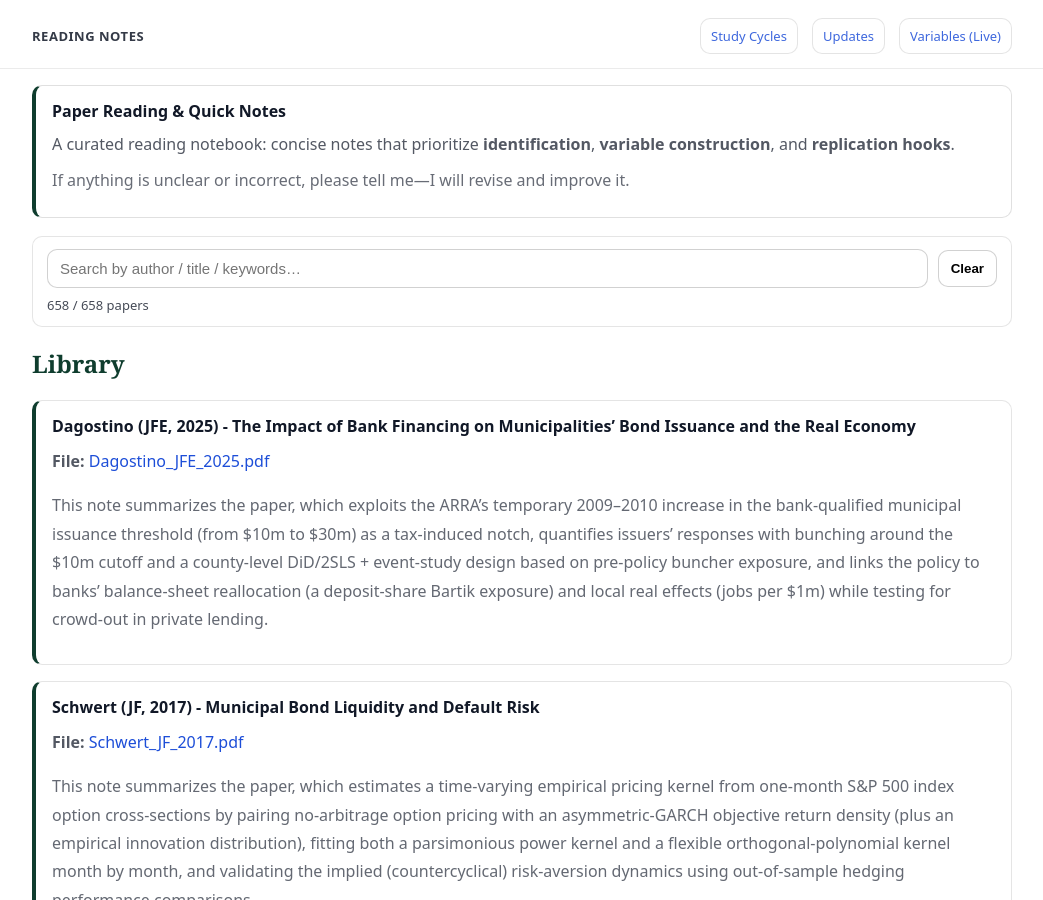
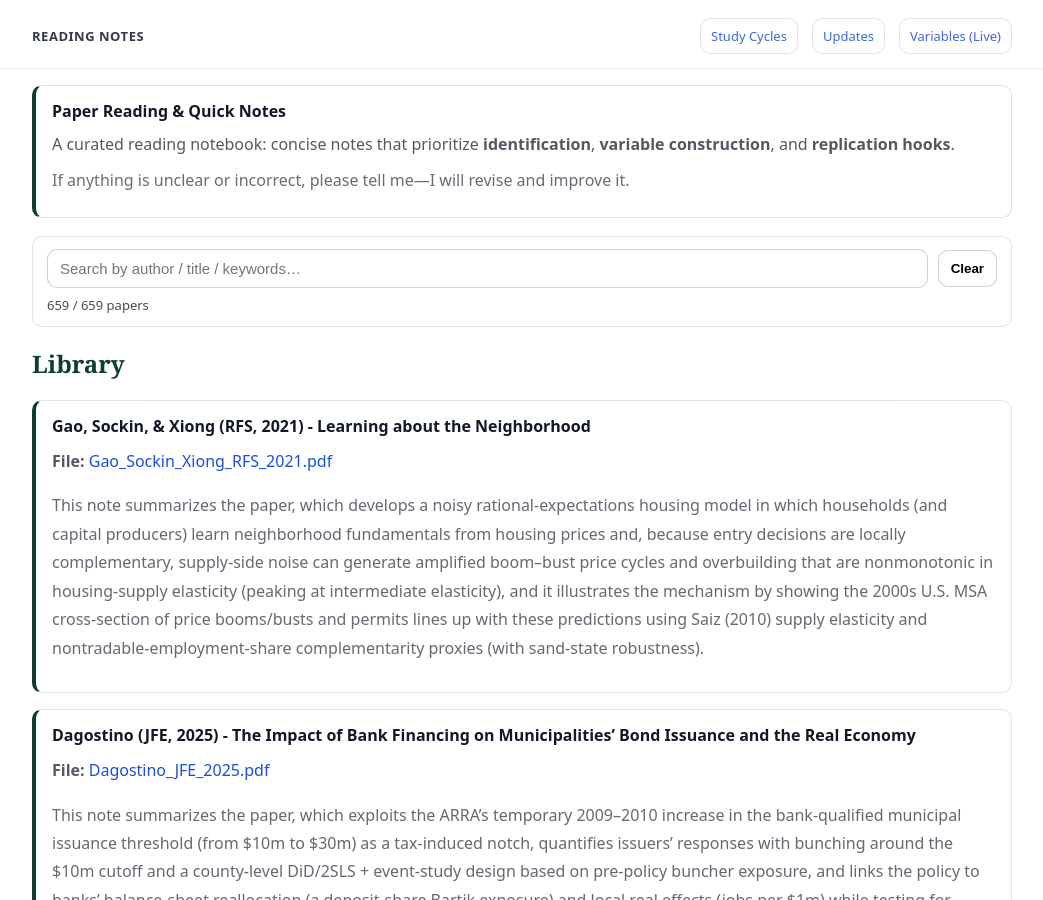
Before and after one commit to yaxinzn/study-archive, a Jekyll site: the page built from reading/index.md, in a window 1280 px wide and 900 px high. Shown: the whole window, without its empty margins (118-1161 px from the left). Built offline with Jekyll 4.4.1, drawn with Linux system fonts in a browser that asks for light colours.

Commit message:
Reading: add/update Gao_Sockin_Xiong_RFS_2021.pdf

```diff
--- a/_data/reading.yml
+++ b/_data/reading.yml
@@ -1,3 +1,7 @@
+- title: "Gao, Sockin, & Xiong (RFS, 2021) - Learning about the Neighborhood"
+  file: "Gao_Sockin_Xiong_RFS_2021.pdf"
+  desc: "This note summarizes the paper, which develops a noisy rational-expectations housing model in which households (and capital producers) learn neighborhood fundamentals from housing prices and, because entry decisions are locally complementary, supply-side noise can generate amplified boom–bust price cycles and overbuilding that are nonmonotonic in housing-supply elasticity (peaking at intermediate elasticity), and it illustrates the mechanism by showing the 2000s U.S. MSA cross-section of price booms/busts and permits lines up with these predictions using Saiz (2010) supply elasticity and nontradable-employment-share complementarity proxies (with sand-state robustness)."
+
 - title: "Dagostino (JFE, 2025) - The Impact of Bank Financing on Municipalities’ Bond Issuance and the Real Economy"
   file: "Dagostino_JFE_2025.pdf"
   desc: "This note summarizes the paper, which exploits the ARRA’s temporary 2009–2010 increase in the bank-qualified municipal issuance threshold (from $10m to $30m) as a tax-induced notch, quantifies issuers’ responses with bunching around the $10m cutoff and a county-level DiD/2SLS + event-study design based on pre-policy buncher exposure, and links the policy to banks’ balance-sheet reallocation (a deposit-share Bartik exposure) and local real effects (jobs per $1m) while testing for crowd-out in private lending."
```
Also changed, not shown: 1 other file.
